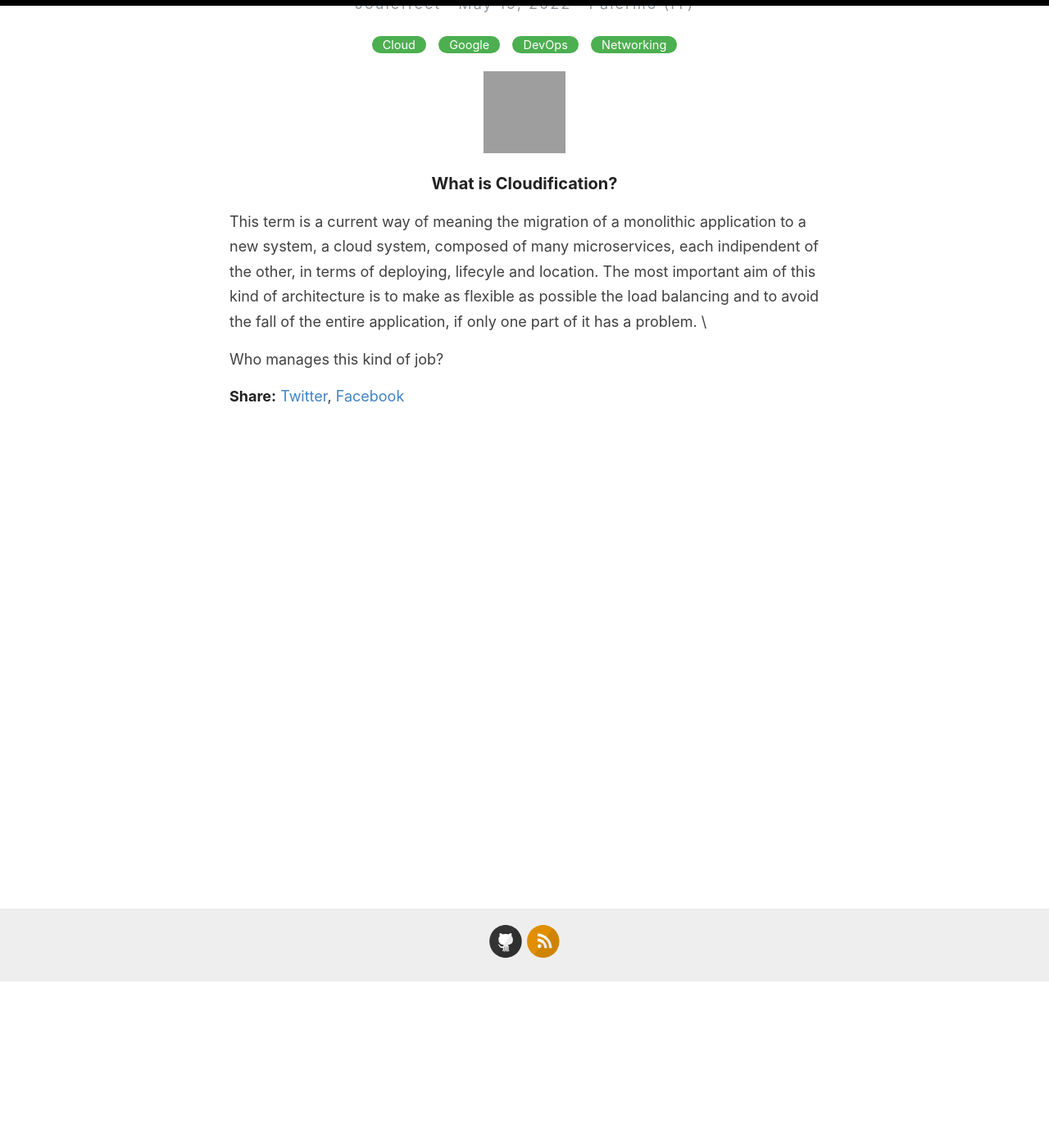
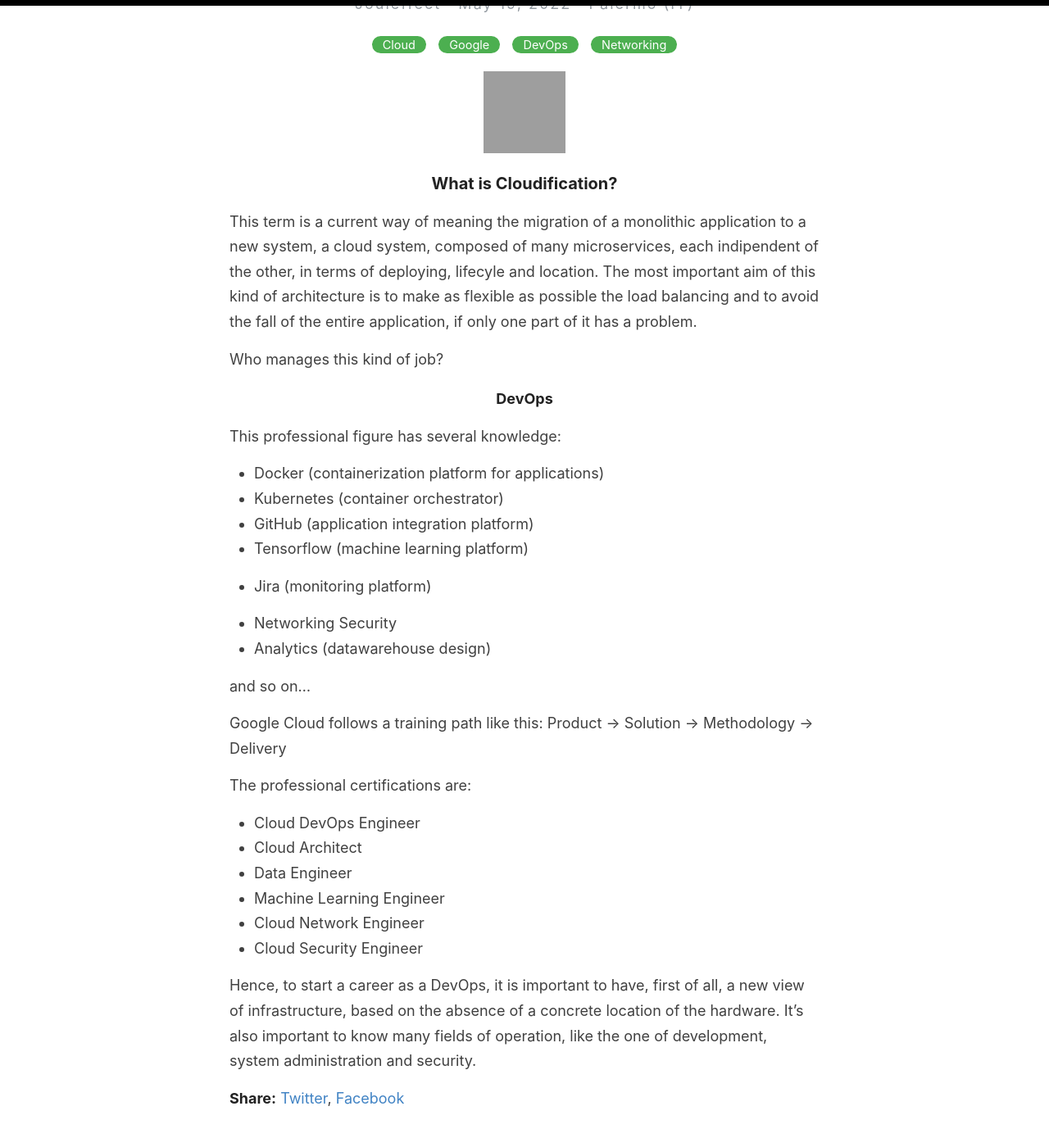
Before and after one commit to jouleffect/hackablog, a Jekyll site: the page built from _posts/2022-5-19-Cloud Careers.md, in a window 1280 px wide and 1400 px high, scrolled down 202 px. Shown: the top 1389 px of the window at 82% size. Built offline with Jekyll 4.4.1, drawn with Linux system fonts in a browser that asks for light colours; grey boxes are pictures that could not be loaded.

Commit message:
Update 2022-5-19-Cloud Careers.md

```diff
--- a/_posts/2022-5-19-Cloud Careers.md
+++ b/_posts/2022-5-19-Cloud Careers.md
@@ -11,6 +11,31 @@
 </p>
 
 ### What is Cloudification?
-This term is a current way of meaning the migration of a monolithic application to a new system, a cloud system, composed of many microservices, each indipendent of the other, in terms of deploying, lifecyle and location. The most important aim of this kind of architecture is to make as flexible as possible the load balancing and to avoid the fall of the entire application, if only one part of it has a problem. \
+This term is a current way of meaning the migration of a monolithic application to a new system, a cloud system, composed of many microservices, each indipendent of the other, in terms of deploying, lifecyle and location. The most important aim of this kind of architecture is to make as flexible as possible the load balancing and to avoid the fall of the entire application, if only one part of it has a problem.
 
 Who manages this kind of job?
+#### DevOps
+This professional figure has several knowledge:
+- Docker (containerization platform for applications)
+- Kubernetes (container orchestrator)
+- GitHub (application integration platform)
+- Tensorflow (machine learning platform)
+- Jira (monitoring platform)
+
+- Networking Security
+- Analytics (datawarehouse design)
+
+and so on...
+
+Google Cloud follows a training path like this:
+Product → Solution → Methodology → Delivery
+
+The professional certifications are:
+- Cloud DevOps Engineer
+- Cloud Architect
+- Data Engineer
+- Machine Learning Engineer
+- Cloud Network Engineer
+- Cloud Security Engineer
+
+Hence, to start a career as a DevOps, it is important to have, first of all, a new view of infrastructure, based on the absence of a concrete location of the hardware. It's also important to know many fields of operation, like the one of development, system administration and security.
```
